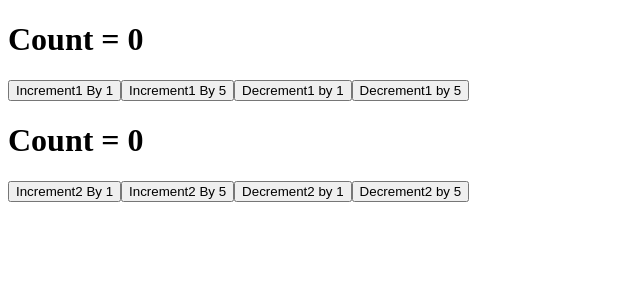
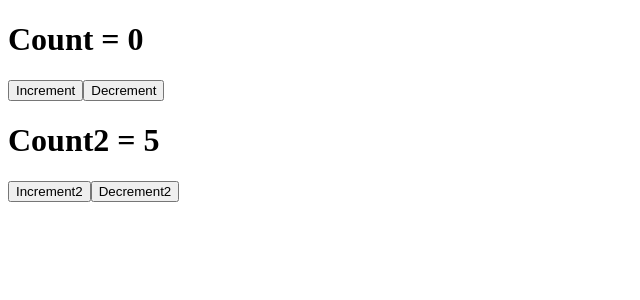
Before and after one commit to abulbashar98/think_in_react_way_by_learnwithsumit, a React (Create React App) app: page / in a window 1280 px wide. Shown: the top 300 px of the page, without its empty margins (0-640 px from the left). Built offline with nearby package versions, Linux system fonts and the light colour scheme.

Commit message:
Multiple useReducer to handle differnt states with or without same action or reducer function as whole.... With or without same initialState... Just like multiple use of useState

```diff
--- a/src/App.js
+++ b/src/App.js
@@ -1,5 +1,5 @@
 import React from "react";
-import ComplexCounter from "./Components/ComplexCounter";
+import MultipleUseOfReducer from "./Components/MultipleUseOfReducer";
 
 
 
@@ -11,7 +11,7 @@
 
 
 
-  return <ComplexCounter></ComplexCounter>
+  return <MultipleUseOfReducer></MultipleUseOfReducer>
 
 
 }
--- a/src/Components/ComplexCounter.js
+++ b/src/Components/ComplexCounter.js
@@ -1,12 +1,13 @@
 import React from 'react';
 import { useReducer } from 'react';
 
-// array.prototype.reduce() take initialValue
+// array.prototype.reduce() ---> initialValue
 const initialState = {
     counter: 0,
     counter2: 0
 };
 
+// array.prototype.reduce() ----> reducer(accumulator, currentValue)
 const reducer = (state, action) => {
 
     switch (action.type) {
@@ -28,6 +29,8 @@
 
 const ComplexCounter = () => {
 
+    // array.prototype.reduce() ----> singleValue Return
+    // useState Hook -----> [state, setState]
     const [count, dispatch] = useReducer(reducer, initialState);
 
     return (
--- /dev/null
+++ b/src/Components/MultipleUseOfReducer.js
@@ -0,0 +1,48 @@
+
+import React from 'react';
+import { useReducer } from 'react';
+
+// array.prototype.reduce() take initialValue
+const initialState = 0;
+const initialState2 = 5;
+
+const reducer = (state, action) => {
+
+    switch (action) {
+
+        case 'increment':
+            return state + 1;
+        case 'decrement':
+            return state - 1;
+        default:
+            return state;
+
+    }
+}
+
+
+const MultipleUseOfReducer = () => {
+    const [count, dispatch] = useReducer(reducer, initialState);
+    const [count2, dispatch2] = useReducer(reducer, initialState2);
+
+    return (
+        <div>
+            <div>
+                <h1>Count = {count}</h1>
+                <p>
+                    <button onClick={() => dispatch('increment')} type='button'>Increment</button>
+                    <button onClick={() => dispatch('decrement')} type='button'>Decrement</button>
+                </p>
+            </div>
+            <div>
+                <h1>Count2 = {count2}</h1>
+                <p>
+                    <button onClick={() => dispatch2('increment')} type='button'>Increment2</button>
+                    <button onClick={() => dispatch2('decrement')} type='button'>Decrement2</button>
+                </p>
+            </div>
+        </div>
+    );
+};
+
+export default MultipleUseOfReducer;
```
